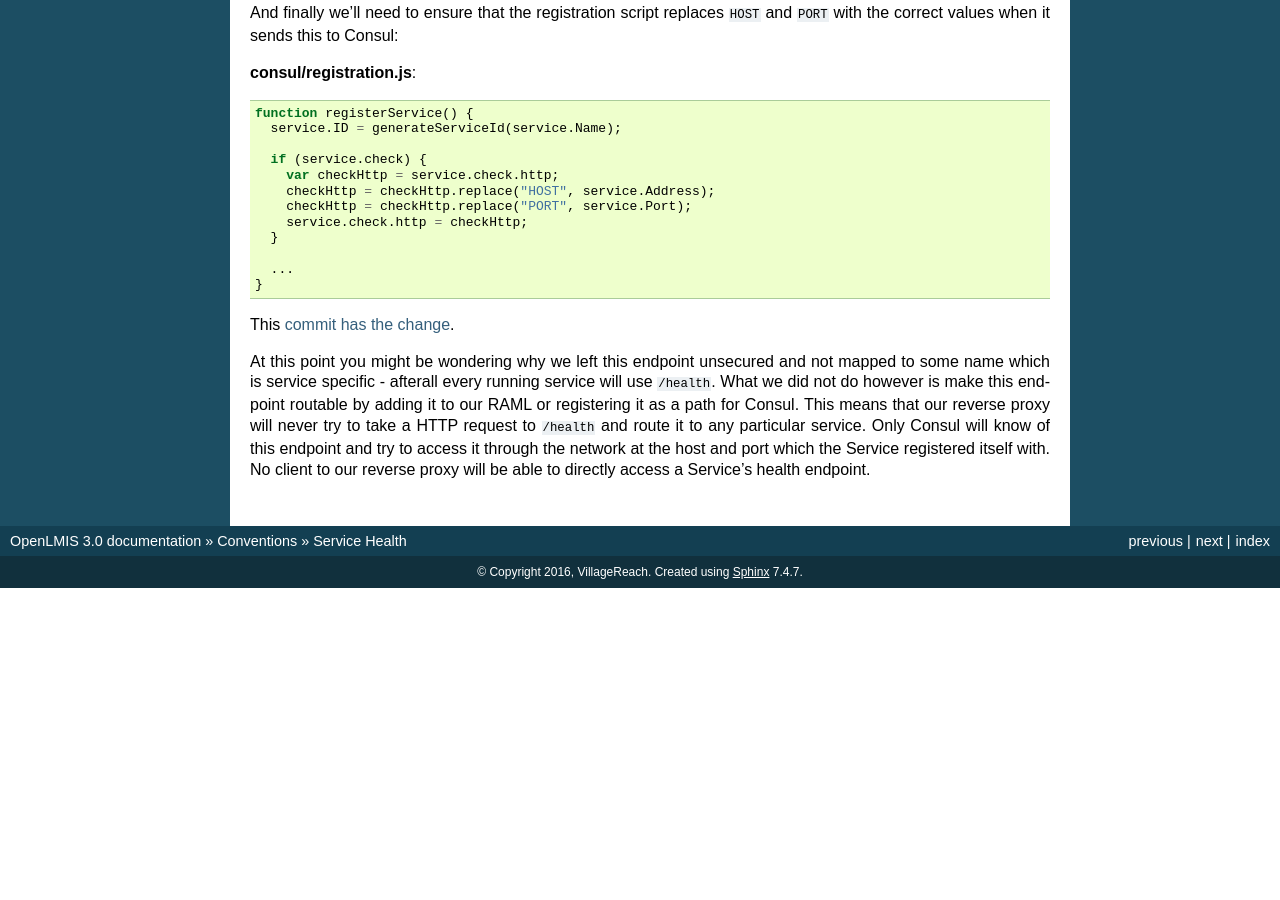
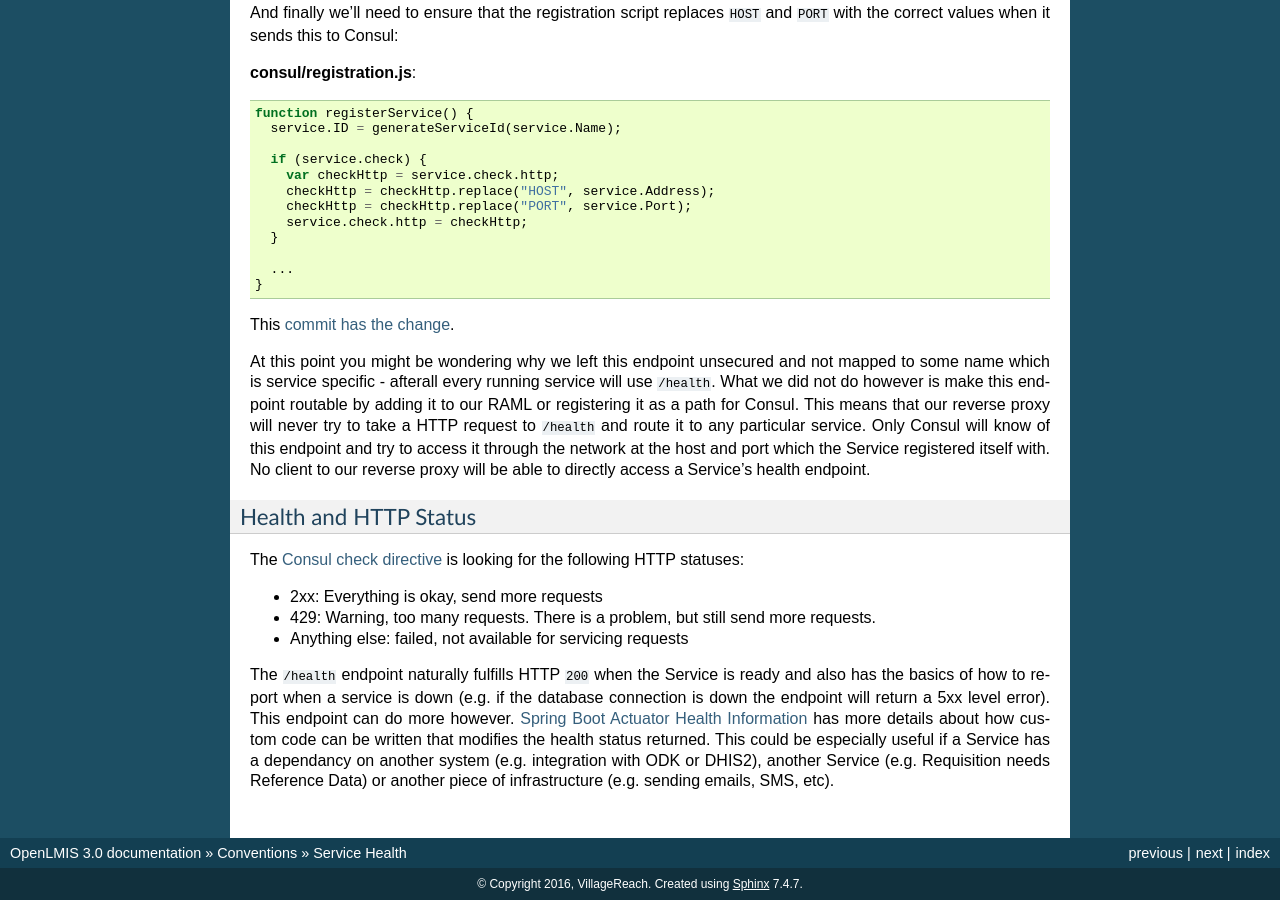
Before and after one commit to OpenLMIS/openlmis-ref-distro, a Sphinx documentation site: the page built from docs/source/conventions/serviceHealth.rst, in a window 1280 px wide and 900 px high, scrolled down 1416 px. Built offline with Sphinx 7.4.7, drawn with Linux system fonts in a browser that asks for light colours; pages that are not in the unit, such as notebooks, are missing from menus; before the commit the page ends 2004 px from its top, so only the background shows below that; some of the changed text lies outside the part shown.

Commit message:
OLMIS-2886, add customizing health section

```diff
--- a/docs/source/conventions/serviceHealth.rst
+++ b/docs/source/conventions/serviceHealth.rst
@@ -115,8 +115,26 @@ path for Consul.  This means that our reverse proxy will never try to take a HTT
 and try to access it through the network at the host and port which the Service registered itself
 with.  No client to our reverse proxy will be able to directly access a Service's health endpoint.
 
+Health and HTTP Status
+-----------------------
+
+The `Consul check directive`_ is looking for the following HTTP statuses:
+
+- 2xx: Everything is okay, send more requests
+- 429: Warning, too many requests.  There is a problem, but still send more requests.
+- Anything else: failed, not available for servicing requests
+
+The :code:`/health` endpoint naturally fulfills HTTP :code:`200` when the Service is ready and also
+has the basics of how to report when a service is down (e.g. if the database connection is
+down the endpoint will return a 5xx level error).  This endpoint can do more however.
+`Spring Boot Actuator Health Information`_ has more details about how custom code can be written
+that modifies the health status returned.  This could be especially useful if a Service has a
+dependancy on another system (e.g. integration with ODK or DHIS2), another Service (e.g. Requisition
+needs Reference Data) or another piece of infrastructure (e.g. sending emails, SMS, etc).
+
 .. _Consul: https://www.consul.io/
 .. _Nginx: https://nginx.org/
 .. _Spring Boot Actuator: https://docs.spring.io/spring-boot/docs/current/reference/html/production-ready-endpoints.html
 .. _Consul check directive: https://www.consul.io/docs/agent/checks.html
 .. _commit has the change: https://github.com/OpenLMIS/openlmis-referencedata/commit/3bcd75f24dbe60702083771d2c947c713725e15e#diff-426e2baf3a14662065832f6c45702da6
+.. _Spring Boot Actuator Health Information: https://docs.spring.io/spring-boot/docs/current/reference/html/production-ready-endpoints.html#production-ready-health
```
